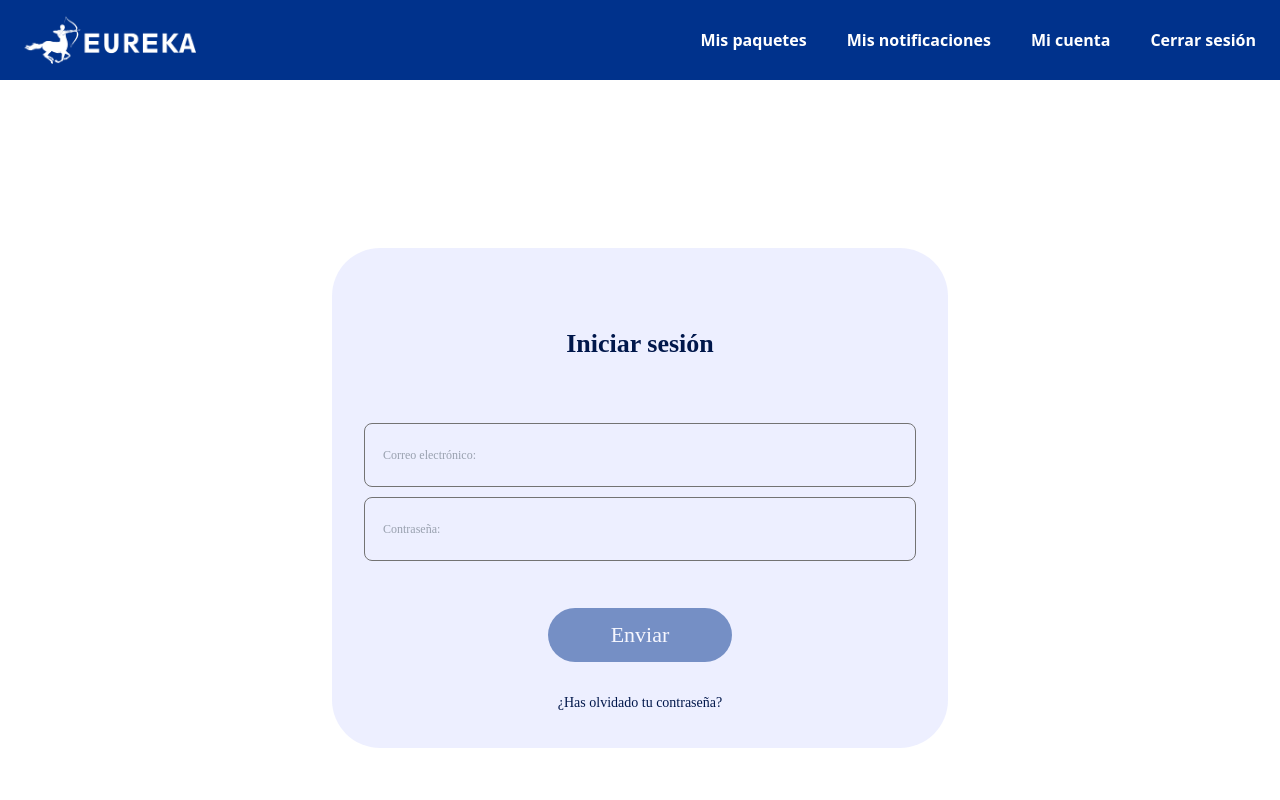
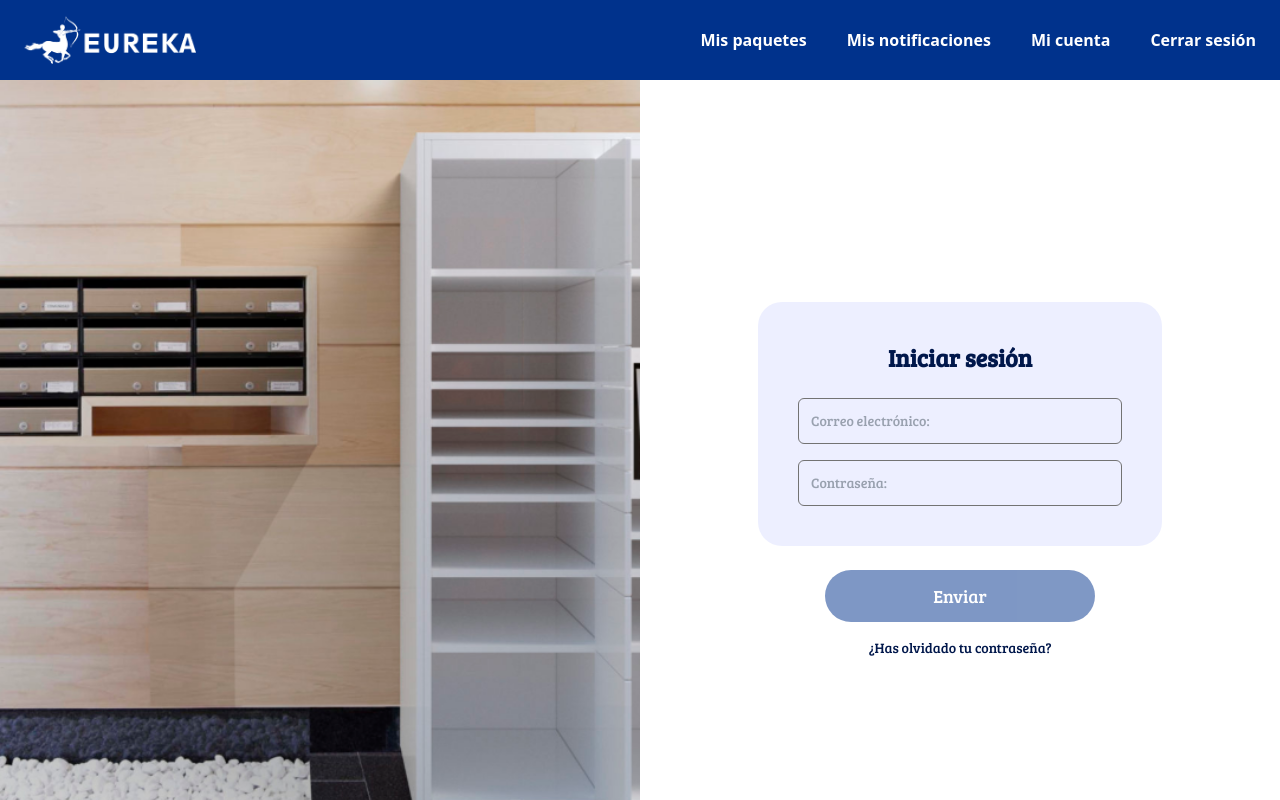
Before and after one commit to Ayuik/buzon-inteligente-FE-testing, a React (Vite) app: page /login in a window 1280 px wide. Shown: the top 800 px of the page. Built offline with nearby package versions, Linux system fonts and the light colour scheme.

Commit message:
resolved conflicts

```diff
--- a/src/components/loginForm/loginForm.jsx
+++ b/src/components/loginForm/loginForm.jsx
@@ -1,7 +1,8 @@
 import { useState, useRef } from "react";
 import { Link } from "react-router-dom";
 import { LoginSuccessPopover } from "../LoginSuccessPopover";
-import { login as loginService} from "../../Services/AuthService"
+import { login as loginService } from "../../Services/AuthService";
+
 export function LoginForm() {
   const [formData, setFormData] = useState({ email: "", password: "" });
   const [formErrors, setFormErrors] = useState({ email: "", password: "" });
@@ -14,17 +15,11 @@ export function LoginForm() {
 
     if (name === "email") {
       const emailRegex = /^[^\s@]+@[^\s@]+\.[^\s@]+$/;
-      setFormErrors((prev) => ({
-        ...prev,
-        email: emailRegex.test(value) ? "" : "Correo inválido",
-      }));
+      setFormErrors((prev) => ({ ...prev, email: emailRegex.test(value) ? "" : "Correo inválido" }));
     }
 
     if (name === "password") {
-      setFormErrors((prev) => ({
-        ...prev,
-        password: value.trim() === "" ? "La contraseña es obligatoria" : "",
-      }));
+      setFormErrors((prev) => ({ ...prev, password: value.trim() === "" ? "La contraseña es obligatoria" : "" }));
     }
   };
 
@@ -36,51 +31,38 @@ export function LoginForm() {
       try {
         const { token } = await loginService(formData.email, formData.password);
         localStorage.setItem("token", token);
-
         const popover = popoverRef.current;
         if (popover) {
           popover.classList.remove("opacity-0", "invisible");
           popover.classList.add("opacity-100", "visible");
         }
       } catch (err) {
-        setLoginError( "No se ha podido conectar con el servidor.");
+        setLoginError("No se ha podido conectar con el servidor.");
       }
     }
   };
 
-  const isDisabled =
-    !formData.email ||
-    !formData.password ||
-    formErrors.email ||
-    formErrors.password;
+  const isDisabled = !formData.email || !formData.password || formErrors.email || formErrors.password;
 
   return (
-    <form id="form-component" className="flex flex-col items-center justify-center h-screen font-bree" onSubmit={handleSubmit}>
-      <div id="form-login" className="flex flex-col items-center justify-center p-[25px] bg-[#bec7ff47] rounded-[48px] w-[616px] h-[500px]">
-
-        <div id="title-login" className="text-[#00174b] text-[26px] font-semibold mb-[30px] mt-[-100px] font-[bree-serif]">
-          <h2>Iniciar sesión</h2>
-        </div>
-
-        <div id="inputs-form" className="mt-[30px]">
-          <input id="input-email" type="email" name="email" placeholder="Correo electrónico:" onChange={handleChange} className="size-full p-[18px] border border-[#737373] border-solid rounded-[8px] ml-[32px] mr-[32px] w-[552px] h-[64px] mb-[10px] text-[12px] placeholder-gray-400 font-[bree-serif]" />
-          {formErrors.email && (<p id="error-email" className="text-red-500 text-sm ml-[32px]">{formErrors.email}</p>)}
-
-          <input id="input-password" type="password" name="password" placeholder="Contraseña:" value={formData.password} onChange={handleChange} className="size-full p-[18px] border border-[#737373] border-solid rounded-[8px] ml-[32px] mr-[32px] w-[552px] h-[64px] mb-[10px] text-[12px] placeholder-gray-400 font-[bree-serif]" />
-          {formErrors.password && (<p id="error-password" className="text-red-500 text-sm ml-[32px]">{formErrors.password}</p>)}
-
-          {loginError && <p id="login-error" className="text-red-600 text-sm ml-[32px] mt-2">{loginError}</p>}
+    <form id="form-component" className="flex flex-col items-center justify-center min-h-screen px-4 font-bree" onSubmit={handleSubmit}>
+      <div id="form-login" className="flex flex-col items-center justify-center bg-[#bec7ff47] rounded-3xl w-full max-w-md py-10 px-6 md:px-10">
+        <div id="title-login" className="text-[#00174b] text-2xl font-semibold mb-6"><h2>Iniciar sesión</h2></div>
+        <div id="inputs-form" className="w-full space-y-4">
+          <input id="input-email" type="email" name="email" placeholder="Correo electrónico:" onChange={handleChange} className="w-full p-3 border border-[#737373] rounded-md text-sm placeholder-gray-400" />
+          {formErrors.email && (<p id="error-email" className="text-red-500 text-sm">{formErrors.email}</p>)}
+          <input id="input-password" type="password" name="password" placeholder="Contraseña:" value={formData.password} onChange={handleChange} className="w-full p-3 border border-[#737373] rounded-md text-sm placeholder-gray-400" />
+          {formErrors.password && (<p id="error-password" className="text-red-500 text-sm">{formErrors.password}</p>)}
+          {loginError && <p id="login-error" className="text-red-600 text-sm">{loginError}</p>}
         </div>
       </div>
 
-      <div id="button-login" className="-mt-[140px] mb-[30px] font-[bree-serif] relative">
-        <button id="submit-button" type="submit" disabled={isDisabled} className={`bg-[#00328c] text-white w-[184px] h-[54px] rounded-[32px] text-[22px] border-[none] ${isDisabled ? "opacity-50 cursor-not-allowed" : "hover:opacity-90 cursor-pointer"}`}>Enviar</button>
+      <div id="button-login" className="mt-6 mb-4 font-bree relative w-full max-w-md flex justify-center">
+        <button id="submit-button" type="submit" disabled={isDisabled} className={`w-2/3 max-w-xs py-3 rounded-full text-lg text-white ${isDisabled ? "bg-[#00328c] opacity-50 cursor-not-allowed" : "bg-[#00328c] hover:opacity-90 cursor-pointer"}`}>Enviar</button>
         <LoginSuccessPopover ref={popoverRef} title="Login exitoso" message="¡Bienvenido/a! Has iniciado sesión correctamente." to="/packages" buttonLabel="Aceptar" />
       </div>
 
-      <div id="changePassword" className="font-[bree-serif] text-[#00174b] text-[14px]">
-        <Link to="/changePassword">¿Has olvidado tu contraseña?</Link>
-      </div>
+      <div id="changePassword" className="font-bree text-[#00174b] text-sm"><Link to="/changePassword">¿Has olvidado tu contraseña?</Link></div>
     </form>
   );
 }
--- a/src/routing/routes/HomeRoute.jsx
+++ b/src/routing/routes/HomeRoute.jsx
@@ -1,6 +1,6 @@
 import { HomeView } from "../../views/HomeView";
 import { RegisterForm } from "../../components/RegisterForm";
-{/* TODO: include login form import */}
+import { LoginForm } from "../../components/loginForm/loginForm";
 
 export const HomeRoute = {
     path: "/",
@@ -14,11 +14,11 @@ export const HomeRoute = {
             path: "register",
             element: <RegisterForm />
         },
-/*      TODO: discomment this to include login form
+
         {
             path: "login",
             element: <LoginForm />
         },
-*/
+
     ]
 }
--- a/src/routing/routes/LoginRoute.jsx
+++ /dev/null
@@ -1,6 +0,0 @@
-import { LoginForm } from "../../components/loginForm/loginForm";
-
-export const LoginRoute = {
-    path: "/login",
-    element: <LoginForm />
-}
```
Also changed, not shown: src/routing/Router.jsx (+4 -3 lines).
